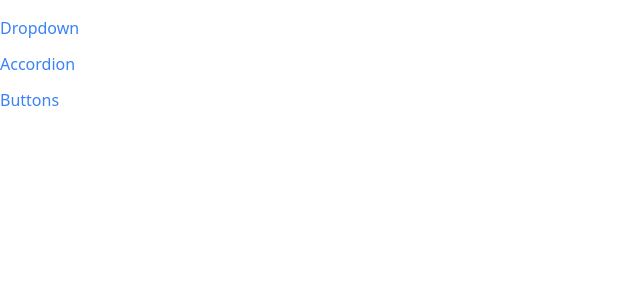
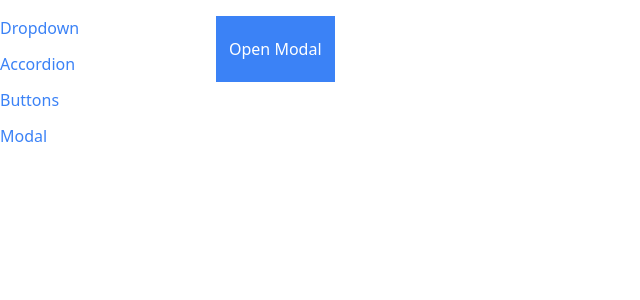
Before and after one commit to johnVundi/react-components, a React (Create React App) app: page /modal in a window 1280 px wide. Shown: the top 300 px of the page, without its empty margins (0-640 px from the left). Built offline with nearby package versions, Linux system fonts and the light colour scheme.

Commit message:
configured the modal

```diff
--- a/public/index.html
+++ b/public/index.html
@@ -39,5 +39,6 @@
       To begin the development, run `npm start` or `yarn start`.
       To create a production bundle, use `npm run build` or `yarn build`.
     -->
+    <div class="modal-container"></div>
   </body>
 </html>
--- a/src/App.js
+++ b/src/App.js
@@ -3,6 +3,8 @@
 import DropdownPage from './pages/DropdownPage'
 import Route from './components/Route'
 import ButtonPage from './pages/ButtonPage';
+import Modal from './components/Modal';
+import ModalPage from './pages/ModalPage';
 
 
 function App() {
@@ -19,6 +21,9 @@
         <Route path="/buttons">
           <ButtonPage />
         </Route>
+        <Route path="/modal">
+          <ModalPage />
+        </Route>
       </div>
     </div>
   )
--- /dev/null
+++ b/src/components/Modal.js
@@ -0,0 +1,25 @@
+import React from 'react'
+import  ReactDOM  from 'react-dom'
+import { useEffect } from 'react';
+
+function Modal({onClose, children, actionBar}) {
+    useEffect(()=>{
+        document.body.classList.add('overflow-hidden')
+
+        return () => {
+            document.body.classList.remove('overflow-hidden');
+        }
+    })
+  return ReactDOM.createPortal(
+    <div>
+        <div onClick={onClose} className='absolute inset-0 bg-gray-300 opacity-80'></div>
+        <div className='absolute inset-40 p-10 bg-white'>
+        {children}
+        {actionBar}
+        </div>
+    </div>,
+    document.querySelector('.modal-container')
+  );
+}
+
+export default Modal
--- a/src/components/Sidebar.js
+++ b/src/components/Sidebar.js
@@ -4,7 +4,8 @@
     const links = [
         { label: 'Dropdown', path: '/' },
         { label: 'Accordion', path: '/accordion' },
-        { label: 'Buttons', path: '/buttons' }
+        { label: 'Buttons', path: '/buttons' },
+        { label: 'Modal', path: '/modal' }
 
     ]
     const renderedLinks = links.map((link) => {
--- /dev/null
+++ b/src/pages/ModalPage.js
@@ -0,0 +1,33 @@
+import React, { useState } from 'react'
+import Modal from '../components/Modal'
+import Button from '../components/Button'
+
+function ModalPage() {
+    const [showModal, setShowModal] = useState(false);
+
+    const handleClick = ()=>{
+        setShowModal(true)
+    }
+
+    const handleClose =() =>{
+        setShowModal(false);
+    }
+
+    const actionBar =<div>
+        <Button onClick={handleClose} primary>I accept</Button>
+    </div>
+    const modal = <Modal onClose={handleClose} actionBar={actionBar}>
+        <p>
+        Accept or we'll deal with you
+        </p>
+    </Modal>
+
+  return (
+    <div>
+        <Button onClick={handleClick} primary>Open Modal</Button>
+        {showModal && modal}
+    </div>
+  )
+}
+
+export default ModalPage
```
